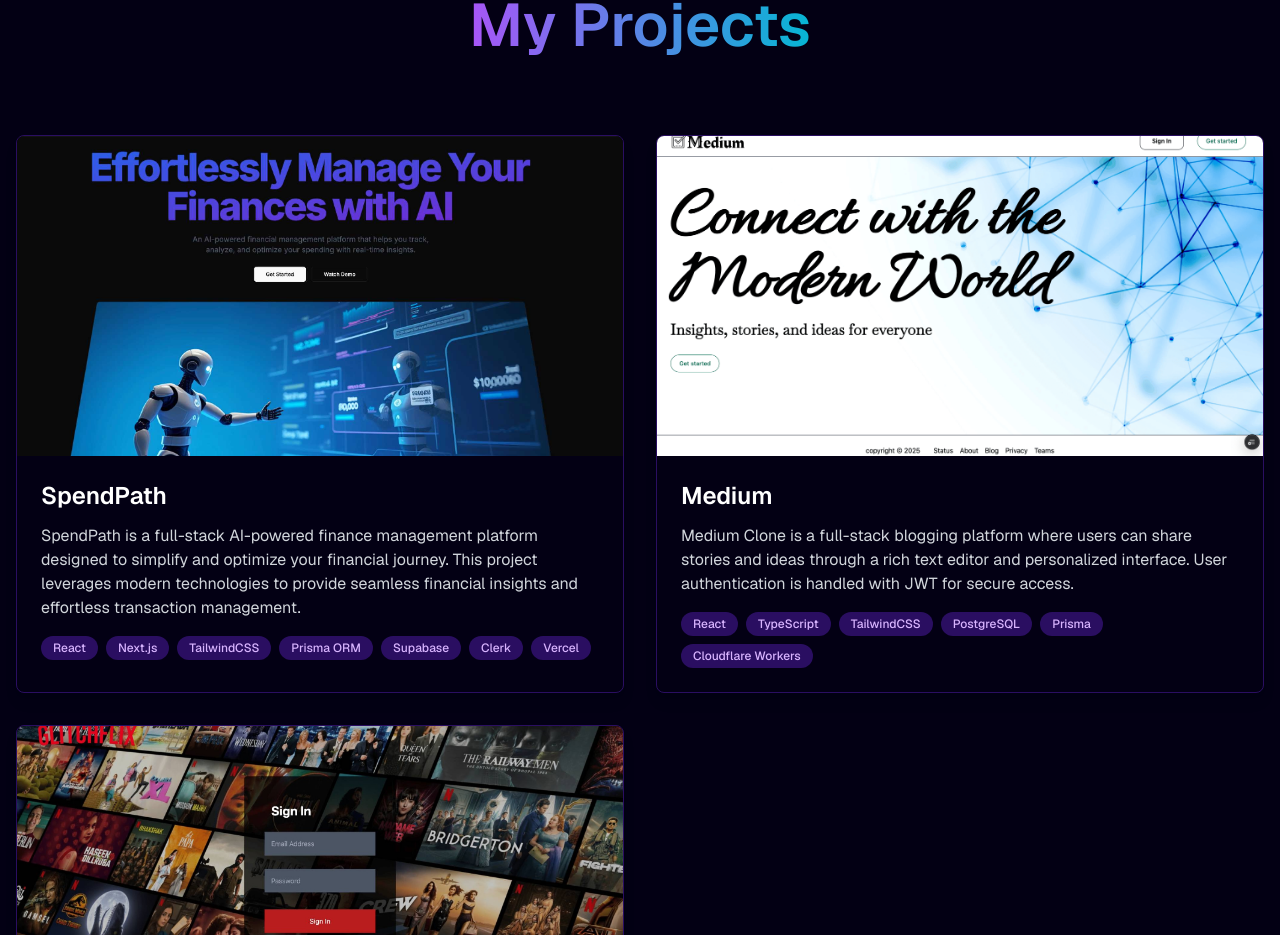
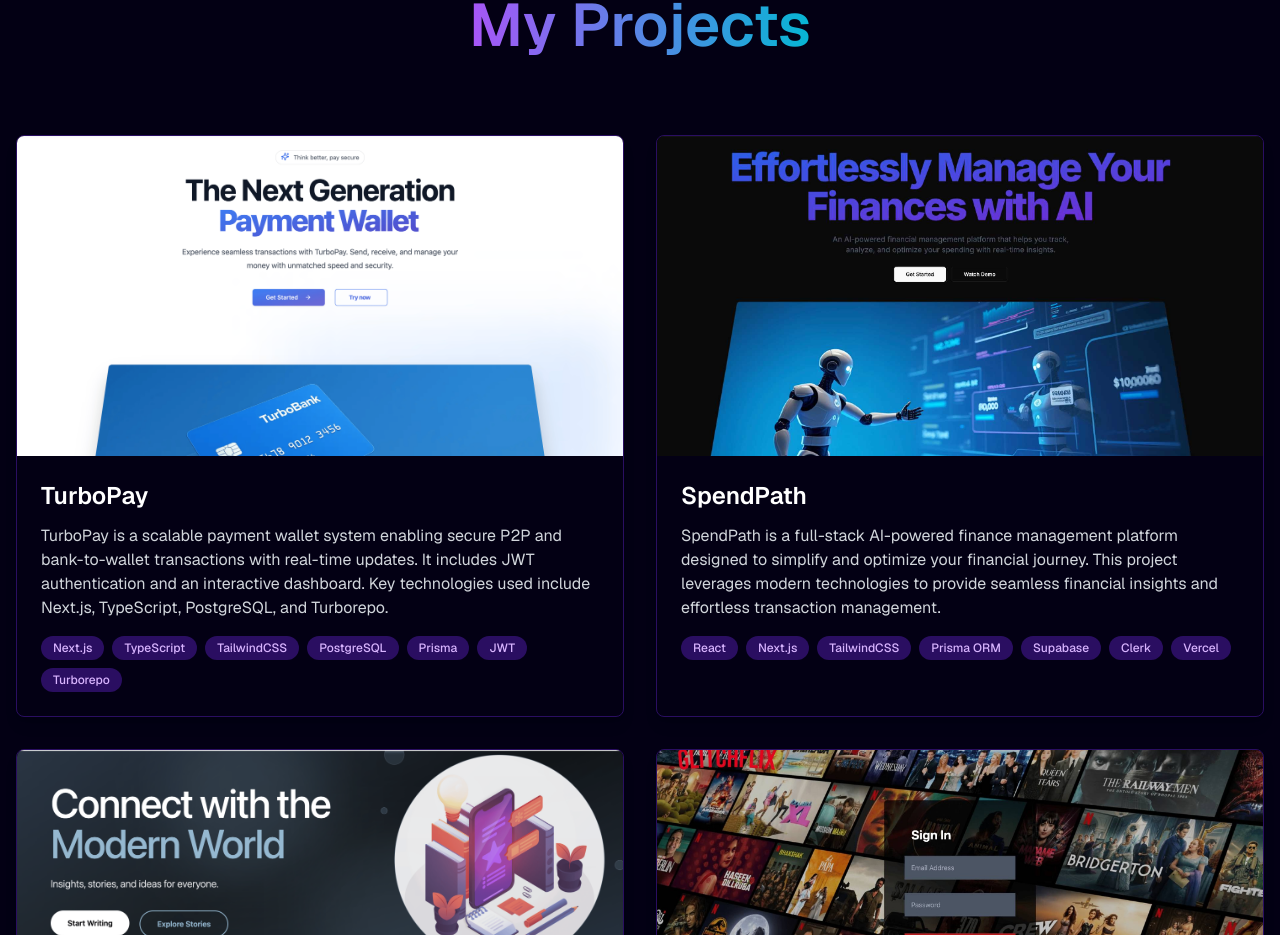
Before and after one commit to mohitsingh4716/mohit-personal-portfolio, a Next.js app: page / in a window 1280 px wide. Shown: the part 1586-2521 px from the top of the page. Built offline with nearby package versions, Linux system fonts and the light colour scheme; no server answers.

Commit message:
Add new projects and update  URLs

```diff
--- a/app/layout.tsx
+++ b/app/layout.tsx
@@ -23,7 +23,7 @@
   children: React.ReactNode;
 }>) {
   return (
-    <html lang="en">
+    <html lang="en" suppressHydrationWarning>
       <body
         className={`${geistSans.variable} ${geistMono.variable} antialiased  ${geistSans.className} bg-[#030014] overflow-y-scroll overflow-x-hidden` }
       >
--- a/components/main/Project.tsx
+++ b/components/main/Project.tsx
@@ -9,7 +9,17 @@
         My Projects
       </h1>
       <div className='grid grid-cols-1 md:grid-cols-2 lg:grid-cols-2 gap-8 py-10 w-full '>
+
         <ProjectCard
+          src="/project4.png"
+          title="TurboPay"
+          description="TurboPay is a scalable payment wallet system enabling secure P2P and bank-to-wallet transactions with real-time updates. It includes JWT authentication and an interactive dashboard. Key technologies used include Next.js, TypeScript, PostgreSQL, and Turborepo."
+         techStack={["Next.js", "TypeScript", "TailwindCSS", "PostgreSQL", "Prisma", "JWT", "Turborepo"]}
+          githubLink="https://github.com/mohitsingh4716/turbopay"
+          liveLink="https://turbopay.vercel.app"
+        />
+
+          <ProjectCard
           src="/project1.jpg"
           title="SpendPath"
           description="SpendPath is a full-stack AI-powered finance management platform designed to simplify and optimize your financial journey. This project leverages modern technologies to provide seamless financial insights and effortless transaction management."
--- a/components/sub/HeroContent.tsx
+++ b/components/sub/HeroContent.tsx
@@ -51,7 +51,7 @@
             </motion.p>
 
             <motion.a
-                    href="https://drive.google.com/file/d/1RyzfsBuj-SdaL5mMeugz2TwgAyL-LWtD/view?usp=sharing"
+                    href="https://drive.google.com/file/d/1-Tk94M-jgm9ZaJNoxQbsUZD6sw1sBgei/view?usp=sharing"
                      target="_blank"
                      rel="noopener noreferrer"
                     variants={slideInFromLeft(1)}
```
Also changed, not shown: public/project2.png, public/project4.png (added).
